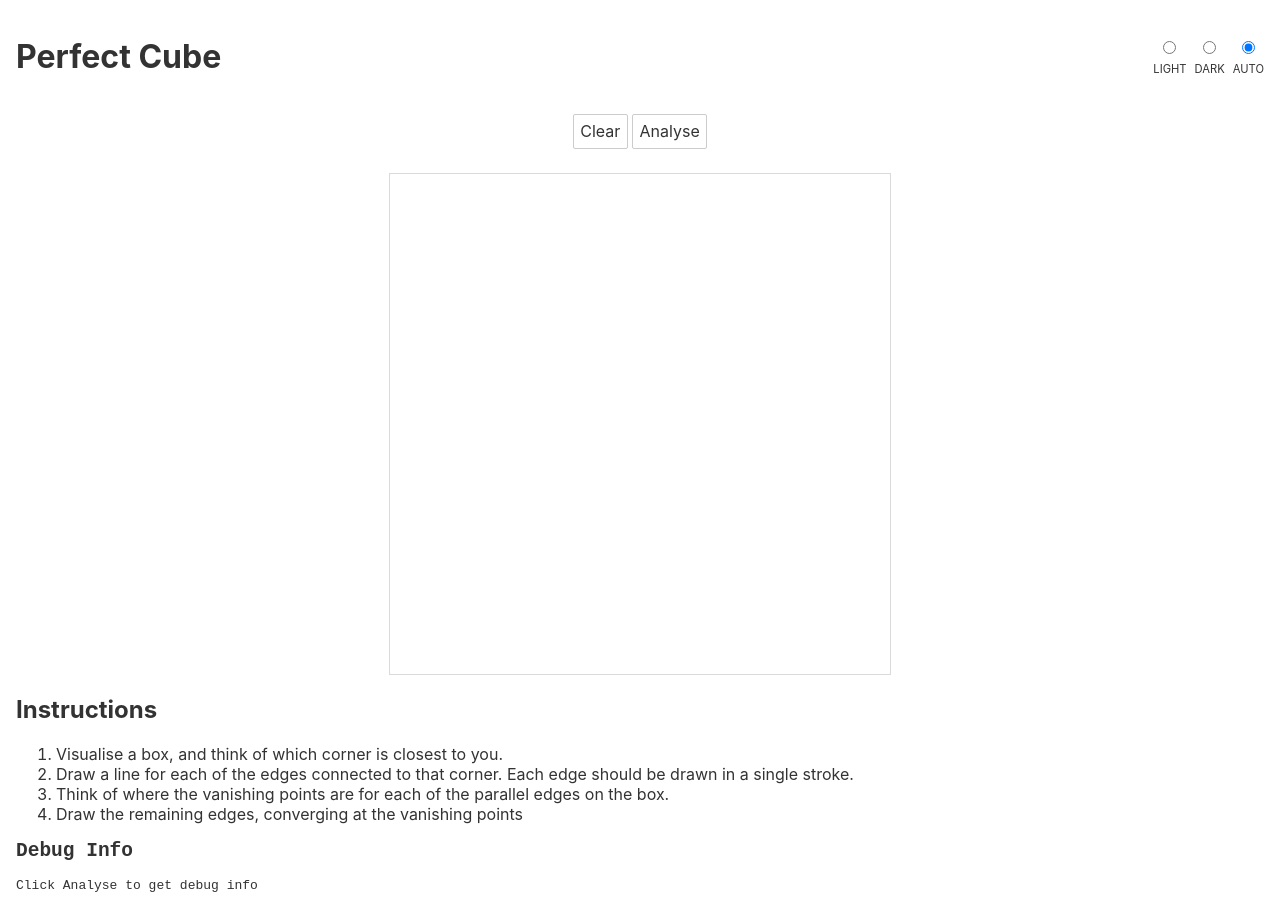
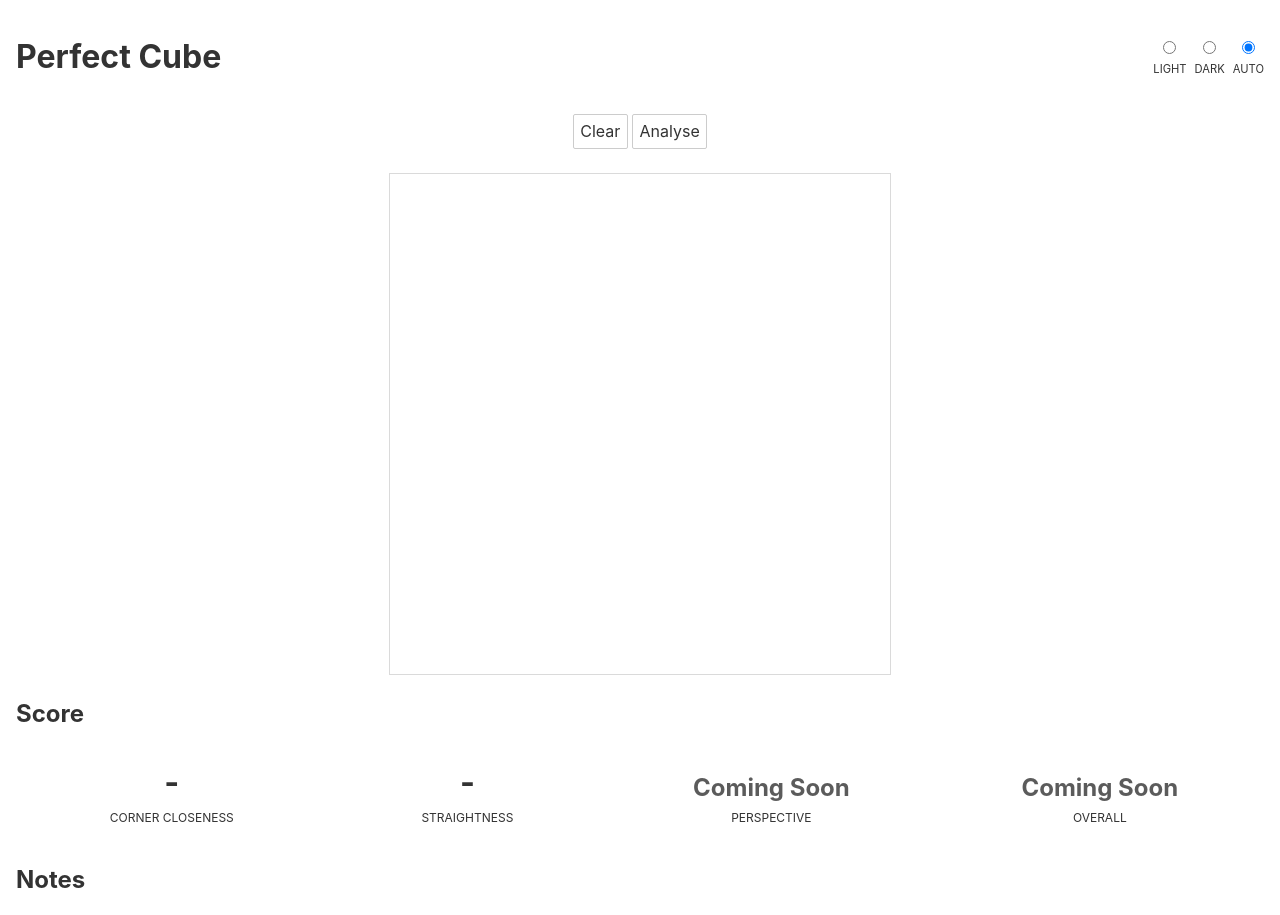
Before and after one commit to PeterW570/perfect-cube, a Svelte app: page / in a window 1280 px wide. Shown: the top 915 px of the page. Built offline with nearby package versions, Linux system fonts and the light colour scheme.

Commit message:
show scores for line straightness and corner closeness

```diff
--- a/src/App.svelte
+++ b/src/App.svelte
@@ -25,6 +25,9 @@
 	let cornerDistanceMatrix = [];
 	let debugLineDetails = [];
 	let debugProperties = {};
+
+	let cornerClosenessScore = null;
+	let straightnessScore = null;
 
 	const getClientOffset = (event) => {
 		const { clientX, clientY } = event.touches ? event.touches[0] : event;
@@ -93,6 +96,9 @@
 		cornerDistanceMatrix = [];
 		debugLineDetails = [];
 		debugProperties = {};
+
+		cornerClosenessScore = null;
+		straightnessScore = null;
 	}
 
 	function clearCanvas() {
@@ -110,6 +116,8 @@
 			cornerDistanceMatrix: cornerDists,
 			debugLineDetails: details,
 			debugProperties: properties,
+			averageCornerDistance,
+			averageLineDeviation,
 		} = analyse({
 			lineHistory,
 			canvasSize,
@@ -119,6 +127,14 @@
 		cornerDistanceMatrix = cornerDists;
 		debugLineDetails = details;
 		debugProperties = properties;
+
+		debugProperties.rawAvCornerDistance = averageCornerDistance;
+		debugProperties.rawAvLineDeviation = averageLineDeviation;
+
+		cornerClosenessScore =
+			100 - Math.min(100, Math.pow(averageCornerDistance, 2));
+		straightnessScore =
+			100 - Math.min(100, Math.pow(averageLineDeviation, 3) * 2);
 
 		const colours = ['red', 'orange', 'purple'];
 		for (const { start, end, groupIdx } of analysedLines) {
@@ -159,30 +175,61 @@
 			height="500"
 		/>
 	</div>
-	<div class="instructions flow">
-		<h2>Instructions</h2>
-		<ol>
-			<!-- TODO: 1 point & 2 points perspective instructions -->
-			<li>
-				Visualise a box, and think of which corner is closest to you.
+	<div class="scores">
+		<h2>Score</h2>
+		<ul class="score-items">
+			<li class="score-item">
+				<span class="score-key">Corner Closeness</span>
+				<span class="score-value"
+					>{cornerClosenessScore?.toFixed(1) ?? '-'}</span
+				>
 			</li>
-			<li>
-				Draw a line for each of the edges connected to that corner. Each
-				edge should be drawn in a single stroke.
+			<li class="score-item">
+				<span class="score-key">Straightness</span>
+				<span class="score-value"
+					>{straightnessScore?.toFixed(1) ?? '-'}</span
+				>
 			</li>
+			<li class="score-item">
+				<span class="score-key">Perspective</span><span
+					class="score-value coming-soon">Coming Soon</span
+				>
+			</li>
+			<li class="score-item">
+				<span class="score-key">Overall</span><span
+					class="score-value coming-soon">Coming Soon</span
+				>
+			</li>
+		</ul>
+	</div>
+	<div class="notes flow">
+		<h2>Notes</h2>
+		<ul>
+			<li>Draw each edge with a single stroke.</li>
 			<li>
 				Think of where the vanishing points are for each of the parallel
 				edges on the box.
 			</li>
-			<li>
-				Draw the remaining edges, converging at the vanishing points
-			</li>
-		</ol>
+		</ul>
 	</div>
 	<div class="debug flow">
 		<h2>Debug Info</h2>
 		{#if cornerDistanceMatrix.length === 0}
 			<p>Click Analyse to get debug info</p>
+		{/if}
+		{#if debugProperties.rawAvCornerDistance !== undefined}
+			<p>
+				Raw Av. Corner Distance: {debugProperties.rawAvCornerDistance.toFixed(
+					3
+				)}
+			</p>
+		{/if}
+		{#if debugProperties.rawAvLineDeviation !== undefined}
+			<p>
+				Raw Av. Line Deviation: {debugProperties.rawAvLineDeviation.toFixed(
+					3
+				)}
+			</p>
 		{/if}
 		<table>
 			{#each cornerDistanceMatrix as row}
@@ -230,6 +277,13 @@
 							Av. Deviation: {detail.averageDeviation.toFixed(3)}
 						</div>
 					{/if}
+					{#if detail.averageCornerDistance !== undefined}
+						<div>
+							Av. Corner Dist: {detail.averageCornerDistance.toFixed(
+								3
+							)}
+						</div>
+					{/if}
 					{#if detail.groupIdx !== undefined}
 						<div class="bold">Group: {detail.groupIdx}</div>
 					{/if}
@@ -257,7 +311,7 @@
 		background-color: var(--canvas-background);
 	}
 
-	.debug {
+	.debug > :not(:first-child) {
 		font-family: monospace;
 	}
 
@@ -265,13 +319,42 @@
 		margin: 8px 0;
 	}
 
-	.highlight {
-		color: orange;
+	.score-items {
+		list-style: none;
+		padding: 0;
+		display: flex;
+		flex-wrap: wrap;
+	}
+
+	.score-item {
+		display: flex;
+		flex-flow: column-reverse;
+		align-items: center;
+		font-size: 2rem;
+		font-weight: bold;
+		margin: 1rem;
+		flex-grow: 1;
+	}
+
+	.score-value.coming-soon {
+		opacity: 0.8;
+		font-size: 1.5rem;
+	}
+
+	.score-key {
+		font-size: 0.75rem;
+		font-weight: normal;
+		text-transform: uppercase;
+		margin: 0.5rem;
 	}
 
 	table {
 		border-collapse: separate;
 		border-spacing: 1em 0.1em;
+
+		display: block;
+		overflow-x: auto;
+		white-space: nowrap;
 	}
 
 	@media (min-width: 640px) {
--- a/src/analysis.js
+++ b/src/analysis.js
@@ -170,6 +170,8 @@ function averagePointDeviation({ points, lineStart, lineEnd }) {
  * @property {number[][]} cornerDistanceMatrix
  * @property {object[]} debugLineDetails
  * @property {object} debugProperties
+ * @property {number} averageCornerDistance
+ * @property {number} averageLineDeviation
  */
 
 /**
@@ -187,6 +189,9 @@ export function analyse({
 	debugLineDetails = [],
 }) {
 	const analysedLines = [];
+	let totalAverageLineDeviation = 0;
+	let totalCornerDistance = 0;
+	let cornerCount = 0;
 
 	// first, build up the corner distance matrix
 	// and calculate the extended lines to plot later
@@ -217,6 +222,7 @@ export function analyse({
 			lineEnd,
 		});
 		debugLineDetails[lineIdx].averageDeviation = averageDeviation;
+		totalAverageLineDeviation += averageDeviation;
 
 		analysedLines.push({
 			start: lineStart,
@@ -245,15 +251,27 @@ export function analyse({
 			throw new Error('Corners not close enough');
 		}
 
+		// this will possibly include some that are later filtered
+		// out by the second pass, but oh well
+		const cornerDistancesForLine = sortedDistances.reduce(
+			(total, curr) => total + curr[1],
+			0
+		);
+		totalCornerDistance += cornerDistancesForLine;
+		cornerCount += sortedDistances.length;
+		debugLineDetails[lineIdx].averageCornerDistance =
+			cornerDistancesForLine / sortedDistances.length;
+
 		cornerConnectionMap[cornerIdx] = sortedDistances.map(([idx]) =>
 			Number(idx)
 		);
-		const cornerToLinesConnected = cornerConnectionMap[
-			cornerIdx
-		].map((idx) => cornerIdxToLineIdx(idx));
-		if (cornerToLinesConnected.length > 2) {
+
+		if (cornerConnectionMap[cornerIdx].length > 2) {
 			needSecondPass.push([cornerIdx, cornerConnectionMap[cornerIdx]]);
 		} else {
+			const cornerToLinesConnected = cornerConnectionMap[
+				cornerIdx
+			].map((idx) => cornerIdxToLineIdx(idx));
 			lineConnectionMap[lineIdx] = (
 				lineConnectionMap[lineIdx] || []
 			).concat(cornerToLinesConnected);
@@ -348,5 +366,7 @@ export function analyse({
 		cornerDistanceMatrix,
 		debugLineDetails,
 		debugProperties,
+		averageCornerDistance: totalCornerDistance / cornerCount,
+		averageLineDeviation: totalAverageLineDeviation / analysedLines.length,
 	};
 }
```
